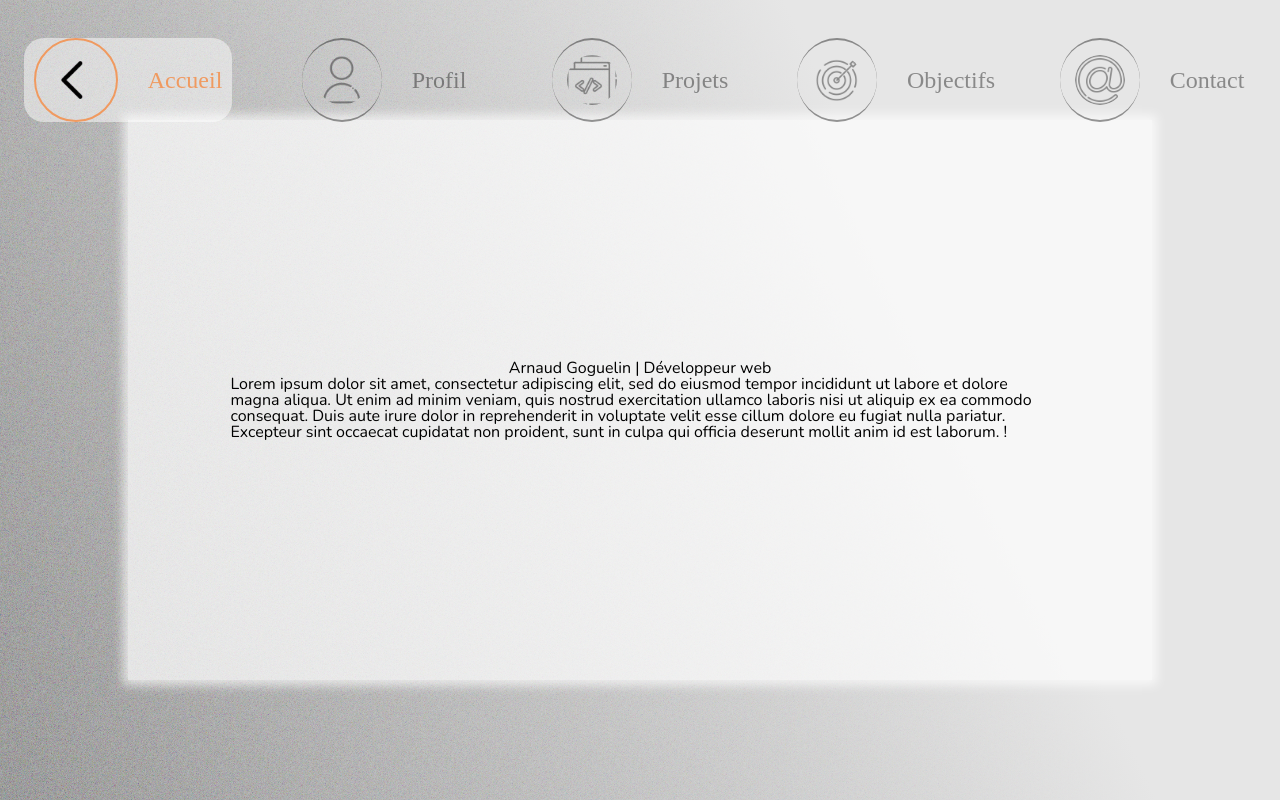
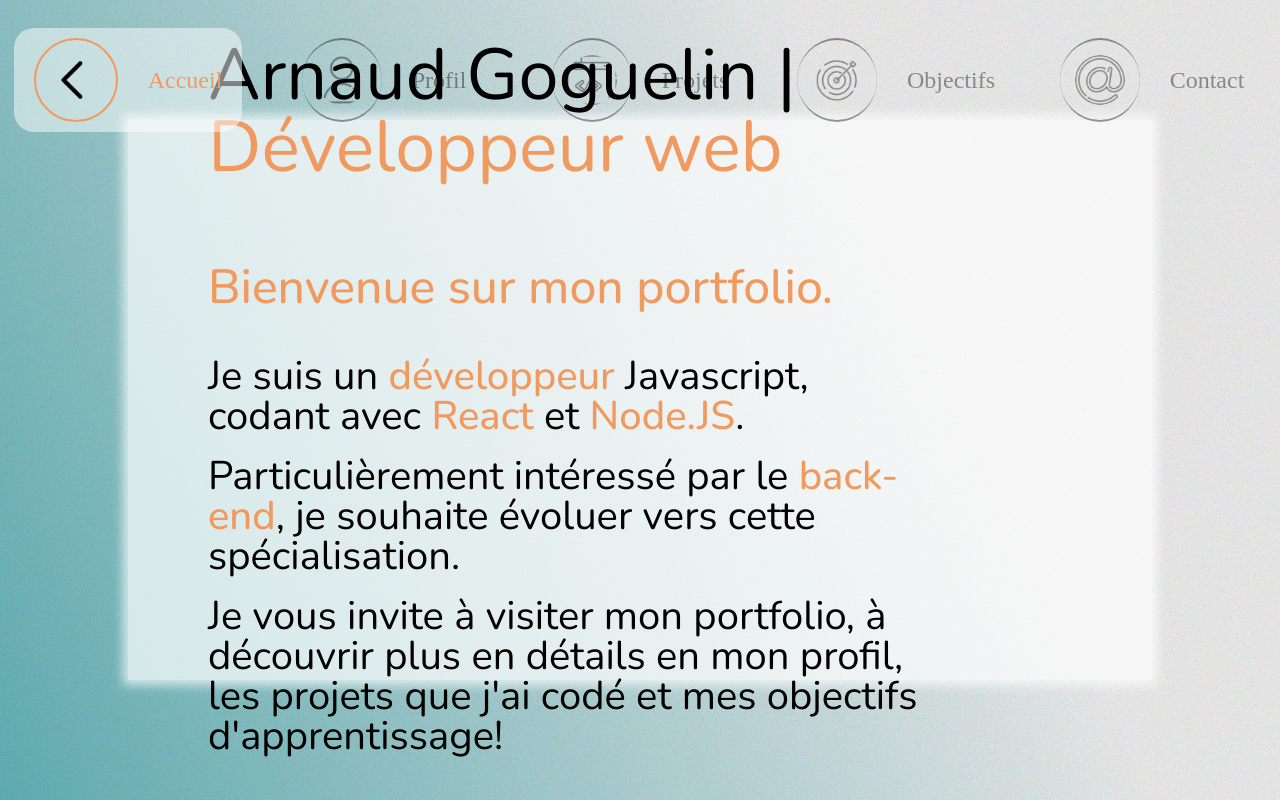
Before and after one commit to Arnaud-Goguelin/portfolio_Arnaud_Goguelin, a React (Vite) app: page / in a window 1280 px wide. Built offline with nearby package versions, Linux system fonts and the light colour scheme.

Commit message:
création de la page d'accueil et de son contenu, + divers ajustements css

```diff
--- a/src/components/ComponentNavLink/ComponentNavLink.scss
+++ b/src/components/ComponentNavLink/ComponentNavLink.scss
@@ -22,7 +22,7 @@
     text-decoration: none;
     color: black;
     border-radius: 20px;
-    padding: 0 10px;
+    padding: 10px 20px;
     transform: translate(var(--tx, 0), var(--ty, 0));
     opacity: var(--opacity, 0.4);
     transition: all 0.2s ease-in-out;
--- /dev/null
+++ b/src/components/contentContainer/contentContainer.scss
@@ -0,0 +1,23 @@
+@use '../../variables';
+
+.landingPage__container {
+    width: 80vw;
+    height: 70vh;
+    display: flex;
+    flex-direction: column;
+    justify-content: center;
+    align-items: center;
+    background-color: rgba(255, 255, 255, 0.7);
+    box-shadow: 0px 0px 10px 5px rgba(255, 255, 255, 0.7);
+}
+
+.landingPage__content {
+    width: 80%;
+    height: 80%;
+    border-radius: 50px;
+    padding: 20px;
+    display: flex;
+    flex-direction: column;
+    justify-content: center;
+    align-items: center;
+}
--- a/src/main.scss
+++ b/src/main.scss
@@ -61,19 +61,23 @@ table {
   width: 100vw;
   height: 100vh;
   background:
-    linear-gradient(245deg, rgba(230, 230, 230, 1) 30%, rgba(0, 0, 0, 0.3)),
+    linear-gradient(245deg, rgba(230, 230, 230, 0.7) 30%, rgba(63, 157, 163, 0.8)),
     url(./noiseFilter.svg);
+  display: flex;
+  justify-content: center;
+  align-items: center;
 }
 
 .globalStyle {
-  max-width: 100vw;
-  height: 100vh;
+  width: 80vw;
+  height: 70vh;
   font-family: variables.$primary-font-family;
   font-weight: 300;
   font-size: 1em;
-  display: flex;
-  justify-content: center;
-  align-items: center;
+  background-color: rgba(255, 255, 255, 0.7);
+  box-shadow: 0px 0px 10px 5px rgba(255, 255, 255, 0.7);
+
+
 
   @media (max-width: calc(variables.$extraLarge-screen - 1px)) {
     width: 90%;
--- a/src/pages/landingPage/landingPage.jsx
+++ b/src/pages/landingPage/landingPage.jsx
@@ -1,18 +1,16 @@
+
 import './landingPage.scss'
 
 function LandingPage() {
 
     return (
-        <>
-        <div className='landingPage__container'>
-            <div
-                className='landingPage__content'
-            >
-                <h1>Arnaud Goguelin | Développeur web</h1>
-                <p>    Lorem ipsum dolor sit amet, consectetur adipiscing elit, sed do eiusmod tempor incididunt ut labore et dolore magna aliqua. Ut enim ad minim veniam, quis nostrud exercitation ullamco laboris nisi ut aliquip ex ea commodo consequat. Duis aute irure dolor in reprehenderit in voluptate velit esse cillum dolore eu fugiat nulla pariatur. Excepteur sint occaecat cupidatat non proident, sunt in culpa qui officia deserunt mollit anim id est laborum. !</p>
-            </div>
-        </div>
-        </>
+        <section className='landingPage__content'>
+            <h1>Arnaud Goguelin | <span>Développeur web</span></h1>
+            <p className='landingPage__bienvenue'>Bienvenue sur mon <strong>portfolio</strong>.</p>
+            <p>Je suis un <strong>développeur</strong> Javascript, codant avec<strong> React</strong> et <strong>Node.JS</strong>.</p>
+            <p> Particulièrement intéressé par le <strong>back-end</strong>, je souhaite évoluer vers cette spécialisation.</p>
+            <p>Je vous invite à visiter mon portfolio, à découvrir plus en détails en mon profil, les projets que j'ai codé et mes objectifs d'apprentissage!</p>
+        </section>
     )
 }
 
--- a/src/pages/landingPage/landingPage.scss
+++ b/src/pages/landingPage/landingPage.scss
@@ -1,23 +1,44 @@
 @use '../../variables';
 
-.landingPage__container {
-    width: 80vw;
-    height: 70vh;
+.landingPage__content {
+    margin: auto 0 auto 80px;
+    width: 70%;
+    height: 100%;
     display: flex;
     flex-direction: column;
     justify-content: center;
-    align-items: center;
-    background-color: rgba(255, 255, 255, 0.7);
-    box-shadow: 0px 0px 10px 5px rgba(255, 255, 255, 0.7);
+    align-items: flex-start;
+
+
+    h1 {
+        margin: 0 0 80px 0;
+        font-size: 4.5em;
+
+        span {
+            color: variables.$tertiary-color;
+        }
+    }
+
+    .landingPage__bienvenue {
+        margin: 0 0 30px 0;
+        font-size: 3em;
+        font-weight: 500;
+        color: variables.$tertiary-color;
+    }
+
+    p {
+        margin: 15px 0 5px 0;
+        font-size: 2.5em;
+    }
+
+    p strong {
+        color: variables.$tertiary-color;
+        font-weight: 500;
+        transition: color 0.3s ease-in-out;
+    }
+
+    // p strong:hover {
+    //     background-color: rgba(180, 180, 180, 0.3);
+    //     transition: all 0.2s ease;
+    // }
 }
-
-.landingPage__content {
-    width: 80%;
-    height: 80%;
-    border-radius: 50px;
-    padding: 20px;
-    display: flex;
-    flex-direction: column;
-    justify-content: center;
-    align-items: center;
-}
```
Also changed, not shown: src/components/contentContainer/contentContainer.jsx (added, +19 -0 lines).
